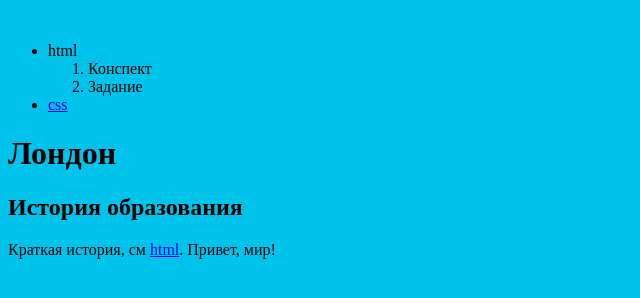
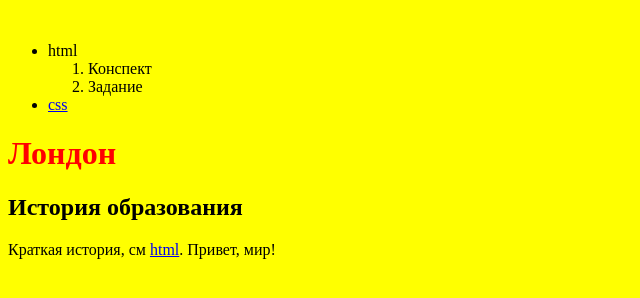
Before and after one commit to trubakova/trubakova.github.io, a plain HTML site: page index.html in a window 1280 px wide. Shown: the whole page, without its empty margins (0-640 px from the left). Drawn offline with Linux system fonts and the light colour scheme.

Commit message:
Tue, Sep 19, 2023, 3:20 PM +07:00

```diff
--- a/style.css
+++ b/style.css
@@ -1,4 +1,2 @@
-body {
-    background-color: #00c3ec;
-
-}
+body{background-color:yellow}
+h1{color:red}
```
